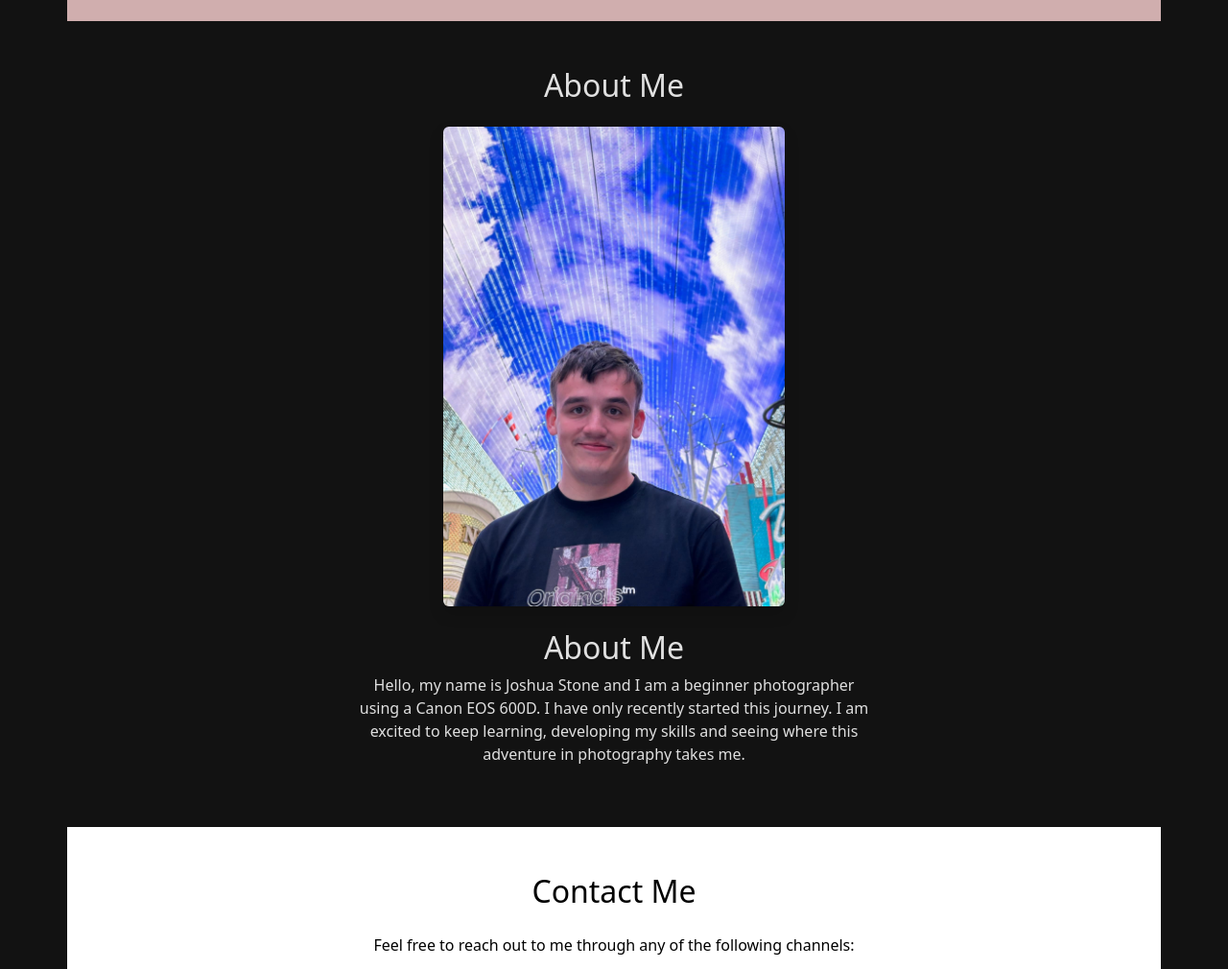
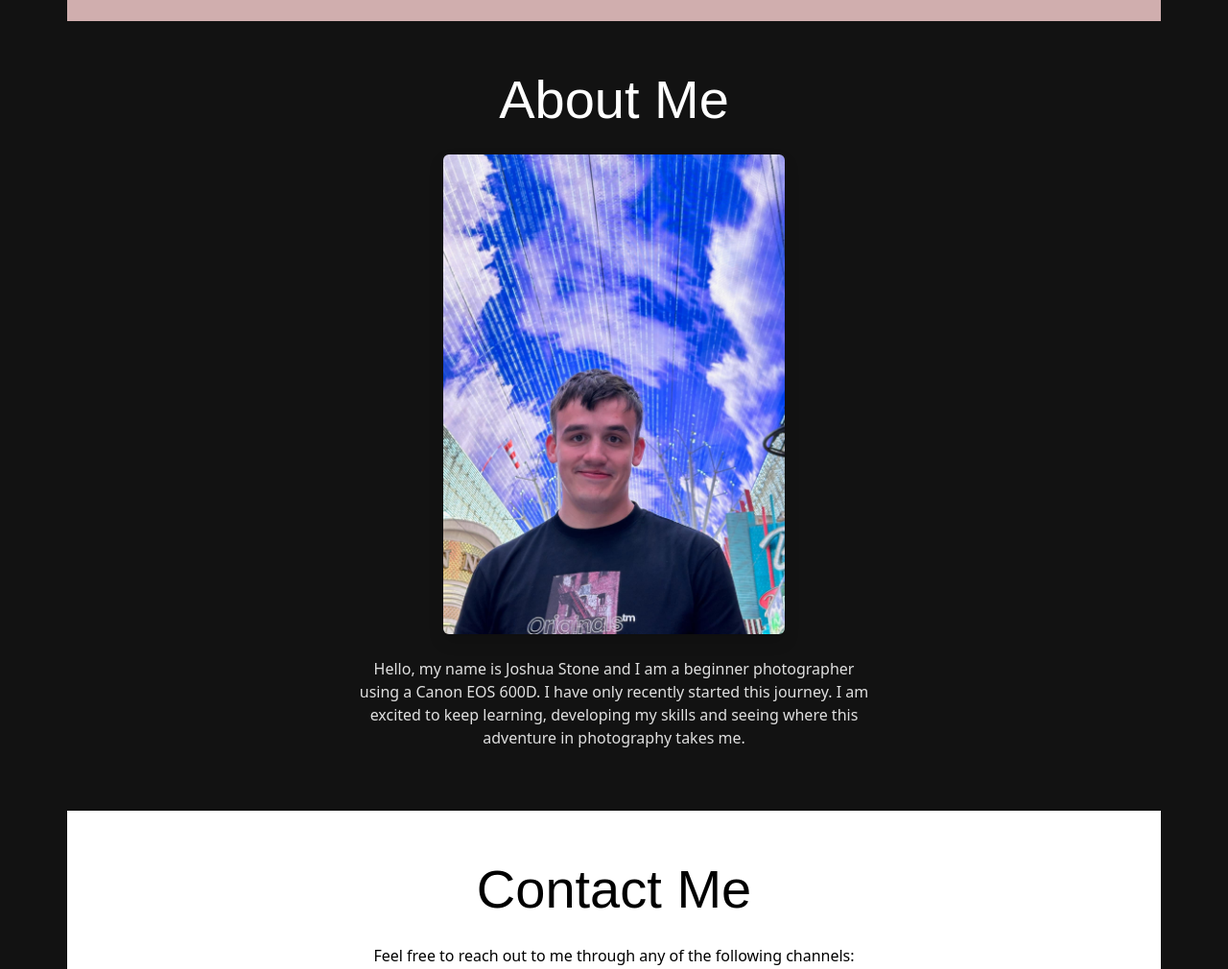
Before and after one commit to JoshuaStone9/StonePhotography, a React (Vite) app: page / in a window 1280 px wide. Shown: the part 876-1886 px from the top of the page at 96% size. Built offline with nearby package versions, Linux system fonts and the light colour scheme.

Commit message:
feat: Adjusted fonts to be consistent throughout the project and added a new style which can be used on subtitles needing white colored text

```diff
--- a/src/Components/About.jsx
+++ b/src/Components/About.jsx
@@ -1,17 +1,14 @@
 export default function About() {
   return (
     <section id="about" className="container py-5 text-center">
-      <h2 className="mb-4">About Me</h2>
-
+      <h2 className="mb-4 subtitle-white">About Me</h2>
       <div className="row justify-content-center">
         <div className="col-10 col-sm-8 col-md-6 col-lg-4">
           <img src="images/me.jpg" alt="Joshua Stone" className="img-fluid rounded shadow about-img"/>
         </div>
       </div>
-
       <div className="row justify-content-center mt-4">
         <div className="col-10 col-md-8 col-lg-6">
-        <h2>About Me</h2>
           <p>Hello, my name is Joshua Stone and I am a beginner photographer
             using a Canon EOS 600D. I have only recently started this journey.
             I am excited to keep learning, developing my skills and seeing where
--- a/src/Components/Contact.jsx
+++ b/src/Components/Contact.jsx
@@ -1,7 +1,7 @@
 export default function Contact() {
   return (
     <section id="contact" className="container py-5 text-center" style={{backgroundColor: "rgba(255, 255, 255, 1)", color:"black"}}>
-      <h2 className="mb-4">Contact Me</h2>
+      <h2 className="mb-4 subtitle">Contact Me</h2>
       <p>Feel free to reach out to me through any of the following channels:</p>
       <div className="row justify-content-center mt-4">
         <div className="col-10 col-md-8 col-lg-6">
--- a/src/styles.css
+++ b/src/styles.css
@@ -38,6 +38,13 @@ body {
     font-family: "Milky Lemon", sans-serif;
 }
 
+.subtitle-white {
+    font-size: 3.5rem;
+    color: #ffffff;
+    text-align: center;
+    font-family: "Milky Lemon", sans-serif;
+}
+
 .section {
     background-color: #e0e0e0;
     border: rgb(57, 57, 57) solid 5px;
```
Also changed, not shown: src/Components/Gallery.jsx (+2 -11 lines).
